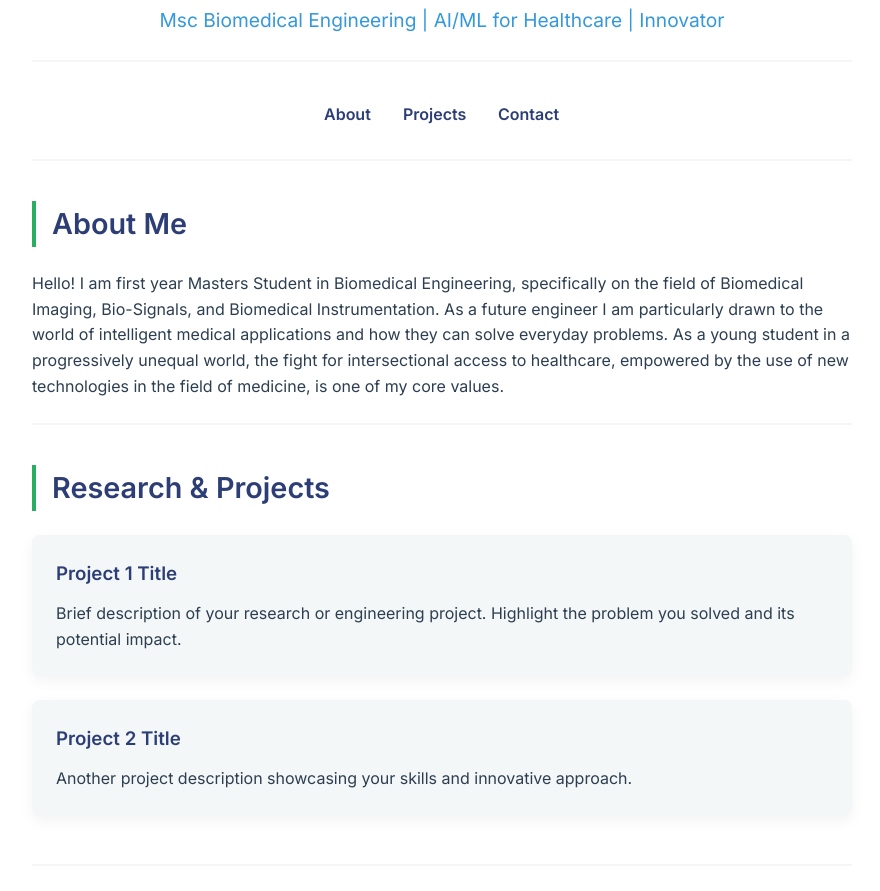
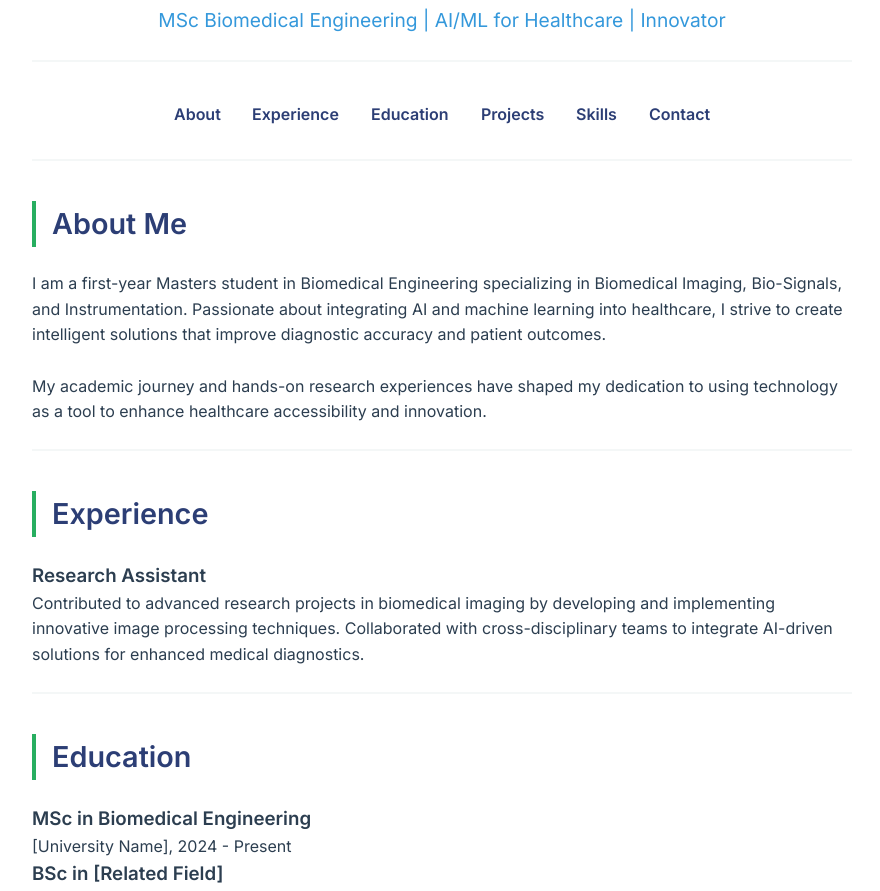
Before and after one commit to joaommata/joaommata.github.io, a plain HTML site: page index.html in a window 1280 px wide. Shown: the part 152-1043 px from the top of the page, without its empty margins (198-1078 px from the left). Drawn offline with Linux system fonts and the light colour scheme.

Commit message:
Added info from link

```diff
--- a/index.html
+++ b/index.html
@@ -3,7 +3,7 @@
 <head>
     <meta charset="UTF-8">
     <meta name="viewport" content="width=device-width, initial-scale=1.0">
-    <title>Your Name - Biomedical Engineer</title>
+    <title>João Mata - MSc Biomedical Engineering &amp; AI/ML for Healthcare</title>
     <link href="https://fonts.googleapis.com/css2?family=Inter:wght@300;400;600&display=swap" rel="stylesheet">
     <link rel="stylesheet" href="./style.css">
 </head>
@@ -11,47 +11,90 @@
     <div class="container">
         <header>
             <h1>João Mata</h1>
-            <p class="subtitle">Msc Biomedical Engineering | AI/ML for Healthcare | Innovator</p>
+            <p class="subtitle">MSc Biomedical Engineering | AI/ML for Healthcare | Innovator</p>
         </header>
 
         <nav>
             <a href="#about">About</a>
+            <a href="#experience">Experience</a>
+            <a href="#education">Education</a>
             <a href="#projects">Projects</a>
+            <a href="#skills">Skills</a>
             <a href="#contact">Contact</a>
         </nav>
 
         <main>
             <section id="about">
                 <h2>About Me</h2>
-                <p>Hello! I am first year Masters Student in Biomedical Engineering, specifically on the field of Biomedical Imaging, Bio-Signals, and Biomedical Instrumentation.
+                <p>
+                    I am a first-year Masters student in Biomedical Engineering specializing in Biomedical Imaging, Bio-Signals, and Instrumentation. Passionate about integrating AI and machine learning into healthcare, I strive to create intelligent solutions that improve diagnostic accuracy and patient outcomes.
+                    <br><br>
+                    My academic journey and hands-on research experiences have shaped my dedication to using technology as a tool to enhance healthcare accessibility and innovation.
+                </p>
+            </section>
 
-                    As a future engineer I am particularly drawn to the world of intelligent medical applications and how they can solve everyday problems. As a young student in a progressively unequal world, the fight for intersectional access to healthcare, empowered by the use of new technologies in the field of medicine, is one of my core values.</p>
+            <section id="experience">
+                <h2>Experience</h2>
+                <div class="experience-item">
+                    <h3>Research Assistant</h3>
+                    <p>
+                        Contributed to advanced research projects in biomedical imaging by developing and implementing innovative image processing techniques. Collaborated with cross-disciplinary teams to integrate AI-driven solutions for enhanced medical diagnostics.
+                    </p>
+                </div>
+                <!-- Additional experience items could be added here if available -->
+            </section>
+
+            <section id="education">
+                <h2>Education</h2>
+                <div class="education-item">
+                    <h3>MSc in Biomedical Engineering</h3>
+                    <p>[University Name], 2024 - Present</p>
+                </div>
+                <div class="education-item">
+                    <h3>BSc in [Related Field]</h3>
+                    <p>[University Name], 2020 - 2024</p>
+                </div>
             </section>
 
             <section id="projects">
-                <h2>Research & Projects</h2>
+                <h2>Research &amp; Projects</h2>
                 <div class="project">
-                    <h3>Project 1 Title</h3>
-                    <p>Brief description of your research or engineering project. Highlight the problem you solved and its potential impact.</p>
+                    <h3>Advanced Medical Imaging Analysis</h3>
+                    <p>
+                        Developed an AI-based approach to enhance medical image analysis and improve diagnostic outcomes. This project encompassed data preprocessing, algorithm development, and machine learning model integration for automated feature extraction.
+                    </p>
                 </div>
                 <div class="project">
-                    <h3>Project 2 Title</h3>
-                    <p>Another project description showcasing your skills and innovative approach.</p>
+                    <h3>Real-Time Bio-Signal Monitoring</h3>
+                    <p>
+                        Engineered a system for real-time monitoring and processing of bio-signals. Focused on applying signal processing techniques alongside machine learning to identify biomarkers for early detection of health conditions.
+                    </p>
                 </div>
+            </section>
+
+            <section id="skills">
+                <h2>Skills</h2>
+                <ul>
+                    <li>Biomedical Imaging</li>
+                    <li>Bio-Signal Processing</li>
+                    <li>Biomedical Instrumentation</li>
+                    <li>AI/ML for Healthcare</li>
+                    <li>Data Analysis &amp; Research</li>
+                </ul>
             </section>
 
             <section id="contact">
                 <h2>Contact</h2>
                 <p>Email: your.email@example.com</p>
                 <div class="social-links">
-                    <a href="https://linkedin.com/in/yourprofile" target="_blank">LinkedIn</a>
+                    <a href="https://linkedin.com/in/joao-m-mata" target="_blank">LinkedIn</a>
                     <a href="https://github.com/yourusername" target="_blank">GitHub</a>
                 </div>
             </section>
         </main>
 
         <footer>
-            <p>© 2024 Your Name. All Rights Reserved.</p>
+            <p>© 2024 João Mata. All Rights Reserved.</p>
         </footer>
     </div>
 </body>
```
